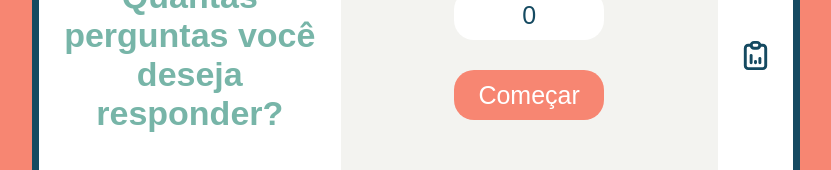
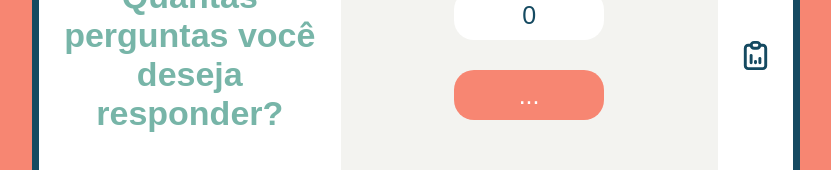
Before and after one commit to anacperdigao/Jogo-Quest, a React (Create React App) app: page / in a window 1280 px wide. Shown: the part 345-515 px from the top of the page, without its empty margins (224-1055 px from the left). Built offline with nearby package versions, Linux system fonts and the light colour scheme; no server answers.

Commit message:
validando botao de começar

```diff
--- a/src/App.js
+++ b/src/App.js
@@ -17,7 +17,14 @@ function App() {
     setDadosApi,
     stages,
     gameStages,
-    setGameStages] = useContext(QuizContext)
+    setGameStages,
+    indice,
+    setIndice,
+    score,
+    setScore,
+    respostaJaSelecionada,
+    setRespostaJaSelecionada
+    ] = useContext(QuizContext)
 
 
   return (
@@ -29,7 +36,6 @@ function App() {
       { gameStages === 'Playing' && <Cards /> }
       { gameStages === 'End' && <GameOver /> }
 
-
     </div>
   );
 }
--- a/src/Components/Home/index.jsx
+++ b/src/Components/Home/index.jsx
@@ -14,7 +14,14 @@ function Home() {
     setDadosApi,
     stages,
     gameStages,
-    setGameStages] = useContext(QuizContext)
+    setGameStages,
+    indice,
+    setIndice,
+    score,
+    setScore,
+    respostaJaSelecionada,
+    setRespostaJaSelecionada
+] = useContext(QuizContext)
 
 
   const handleCancel = () => {
@@ -41,13 +48,17 @@ function Home() {
               type='number'
               value={numeroDeQuestoes}
             />
-            <S.BotaoPrincipal onClick = {() => setAoComecar(false)}>Começar</S.BotaoPrincipal>
+            {numeroDeQuestoes <= 0
+            ? <S.BotaoPrincipal>...</S.BotaoPrincipal>
+            : <S.BotaoPrincipal onClick = {() => setAoComecar(false)}>Começar</S.BotaoPrincipal>
+            }
+
         </S.ContainerQuantPerguntas>
       </>
       :
       <>
         <S.ContainerEsquerdaPerguntas>
-            <S.Titulo>Oba! Você digitou {numeroDeQuestoes} questões. Podemos continuar?</S.Titulo>
+            <S.Titulo>Oba!<br/> Você digitou {numeroDeQuestoes} questões. Podemos continuar?</S.Titulo>
         </S.ContainerEsquerdaPerguntas>
 
         <S.ContainerQuantPerguntas>
```
